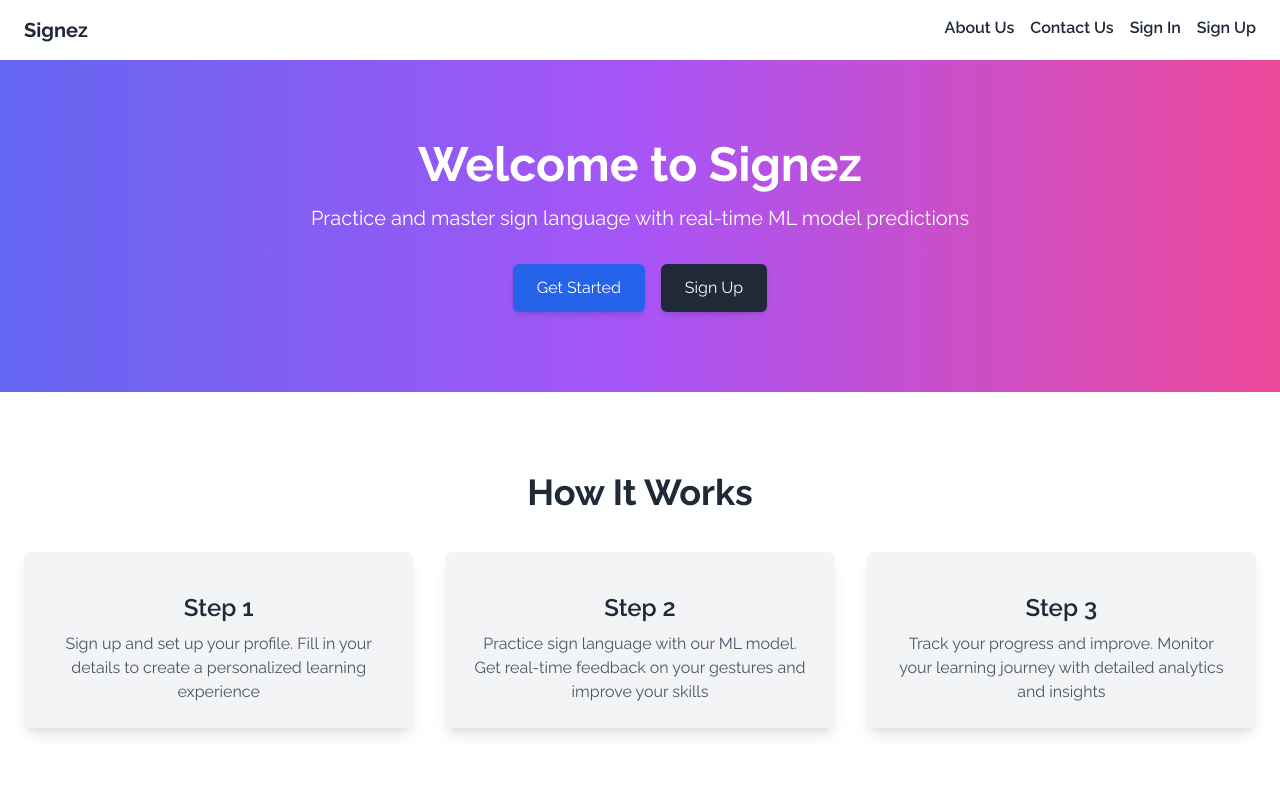
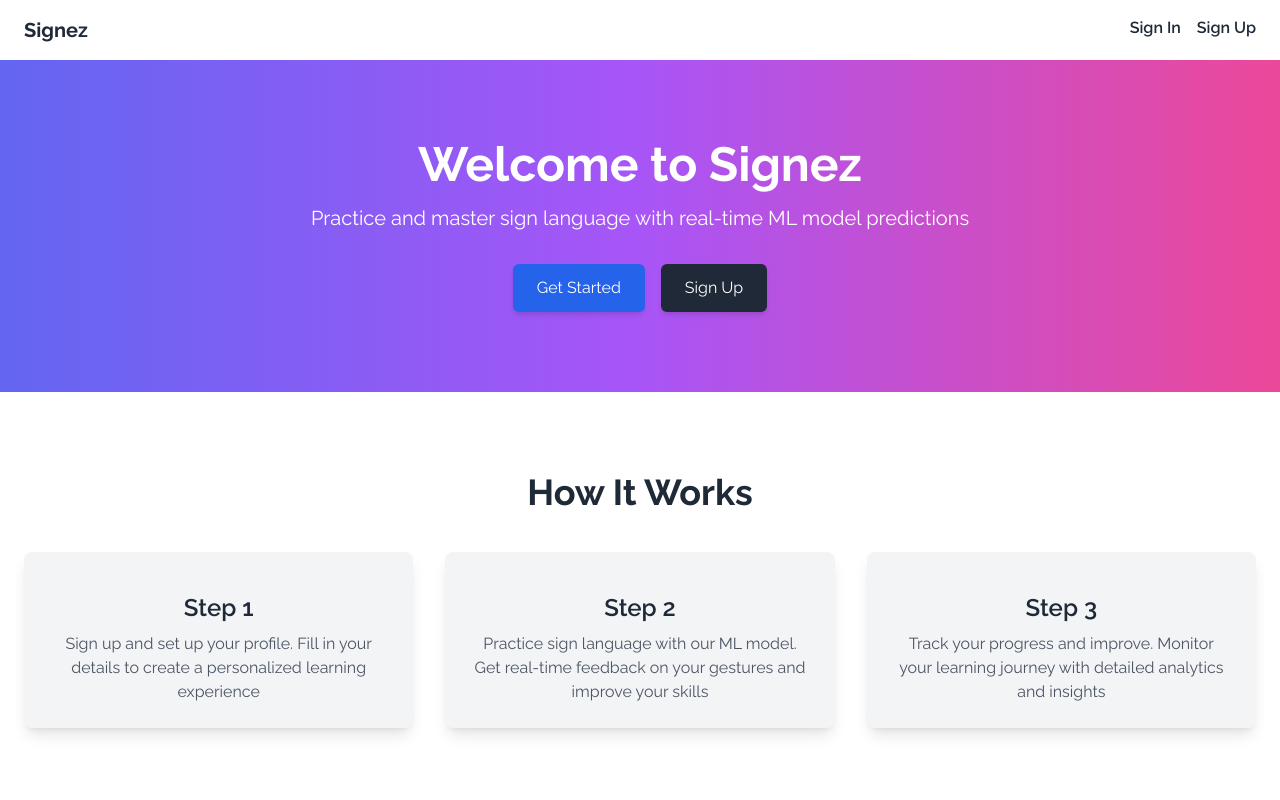
Before and after one commit to hasanpeal/Signez, a Next.js app in the folder client/: page / in a window 1280 px wide. Shown: the top 800 px of the page. Built offline with nearby package versions, Linux system fonts and the light colour scheme.

Commit message:
BUG FIXED

```diff
--- a/client/components/navbar.tsx
+++ b/client/components/navbar.tsx
@@ -10,23 +10,6 @@ export default function Navbar() {
           Signez
         </Link>
         <nav className="space-x-4 buttonss">
-          <Link href="/aboutus" className="text-gray-800 font-semibold">
-            {" "}
-            About Us
-          </Link>
-          <button
-            onClick={() => {
-              const modal = document.getElementById(
-                "contact_modal"
-              ) as HTMLDialogElement;
-              if (modal) {
-                modal.showModal();
-              }
-            }}
-            className="text-gray-800 font-semibold"
-          >
-            Contact Us
-          </button>
           <Link href="/signin">
             <button className="text-gray-800 font-semibold sButton">
               Sign In
```
